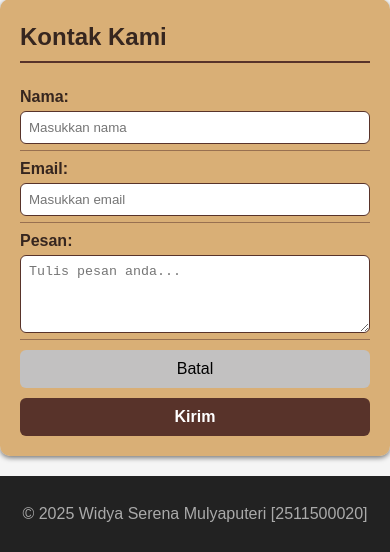
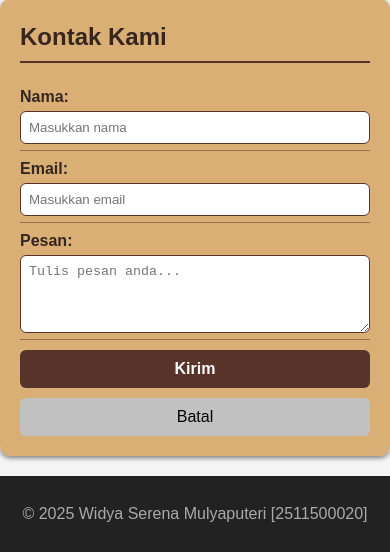
Before and after one commit to 2511500020-eng/2511500020-PWD-TI1A-2526_1, a PHP site: page /pertemuan-04/index.html in a window 390 px wide. Shown: the part 1197-1749 px from the top of the page. Run offline with PHP 8.4, Linux system fonts and the light colour scheme.

Commit message:
div button column reverse

```diff
--- a/pertemuan-04/index.html
+++ b/pertemuan-04/index.html
@@ -61,10 +61,10 @@
                         required></textarea>
                 </label>
 
-                <center>
+                <div class="button">
                     <button type="reset">Batal</button>
                     <button type="submit">Kirim</button>
-                </center>
+                </div>
             </form>
         </section>
     </main>
--- a/pertemuan-04/style.css
+++ b/pertemuan-04/style.css
@@ -126,6 +126,11 @@ header li a:active {
     box-sizing: border-box;
 }
 
+.button {
+    display: flex;
+    justify-content: center;
+}
+
 #contact button {
     margin-top: 10px;
     display: inline-block;
@@ -224,4 +229,8 @@ footer {
     #contact button {
         width: 100%;
     }
+
+    .button {
+        flex-direction: column-reverse;
+    }
 }
```
